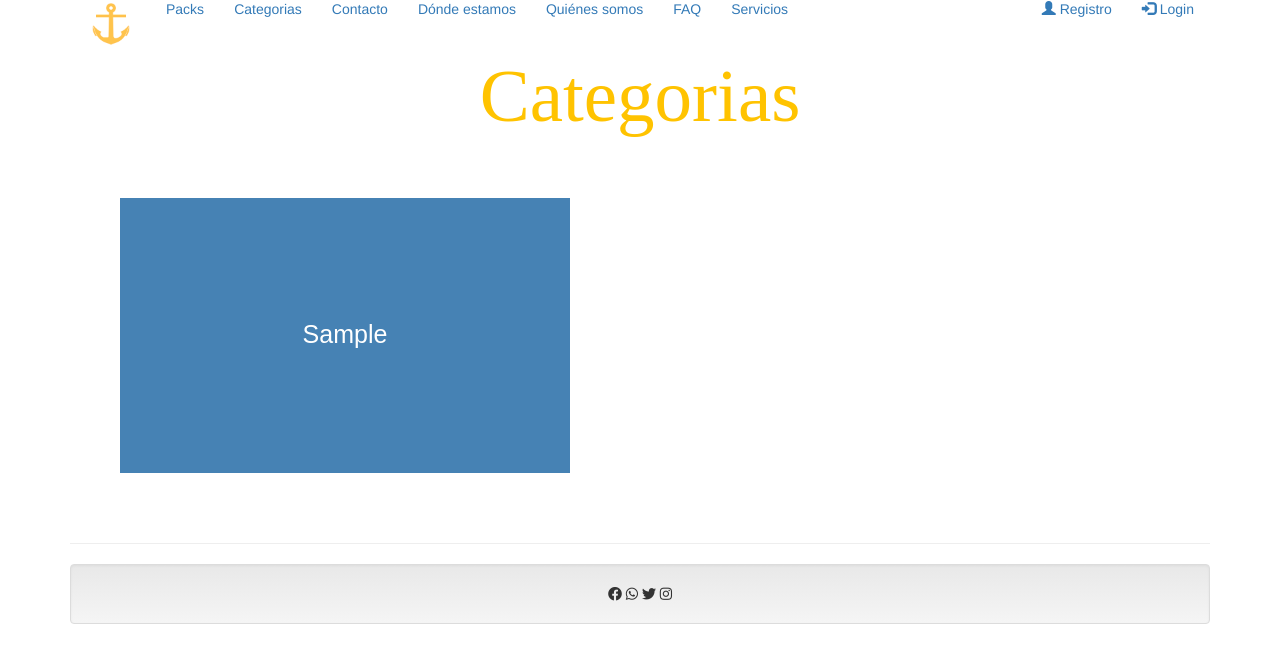
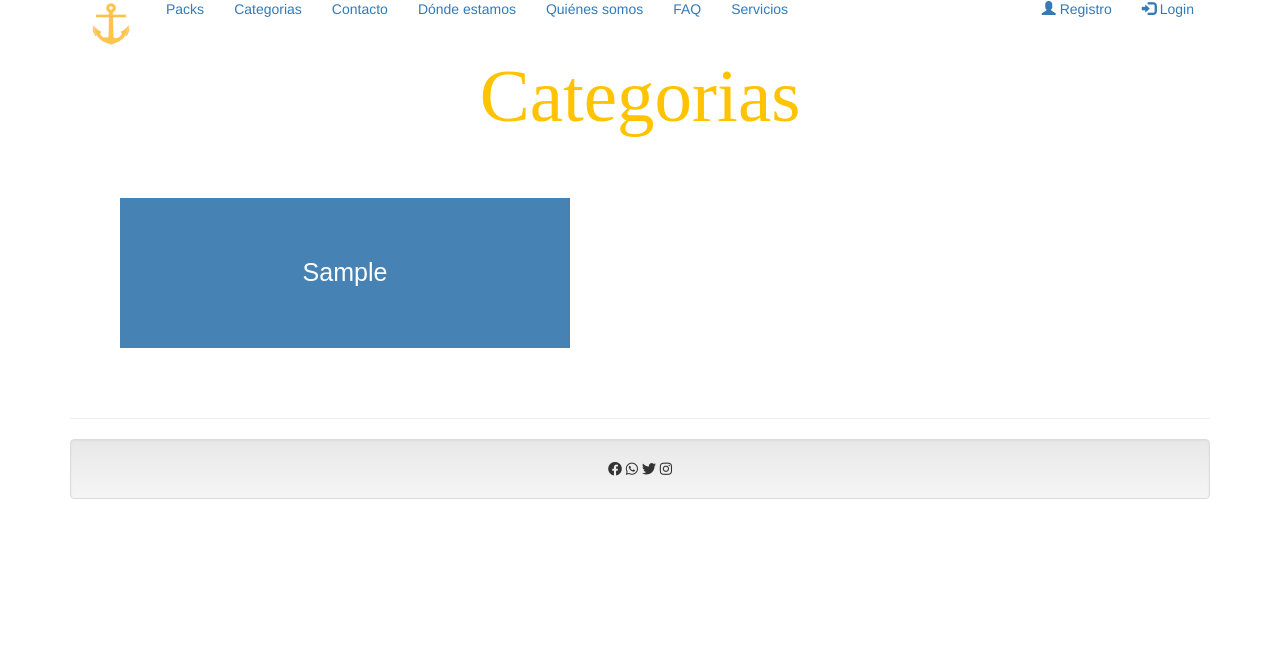
Before and after one commit to agarridogar/p8-uoc, a PHP site: the page made by index.php in a window 1280 px wide. Shown: the part 17-680 px from the top of the page. Run offline with PHP 8.4, Linux system fonts and the light colour scheme; tables that the repository leaves empty or names only in its code hold one stand-in row (values such as "Sample post"); some libraries are stand-ins or nearby versions.

Commit message:
cambio en categorias

```diff
--- a/assets/css/style_categorias.css
+++ b/assets/css/style_categorias.css
@@ -14,7 +14,7 @@ html, body { height: 100%; }
     margin: 50px 50px 50px 50px;
     padding: 25px;
     width:450px;
-    height:275px;
+    height:150px;
     display: flex;
     justify-content: center;
     align-items: center;
```
